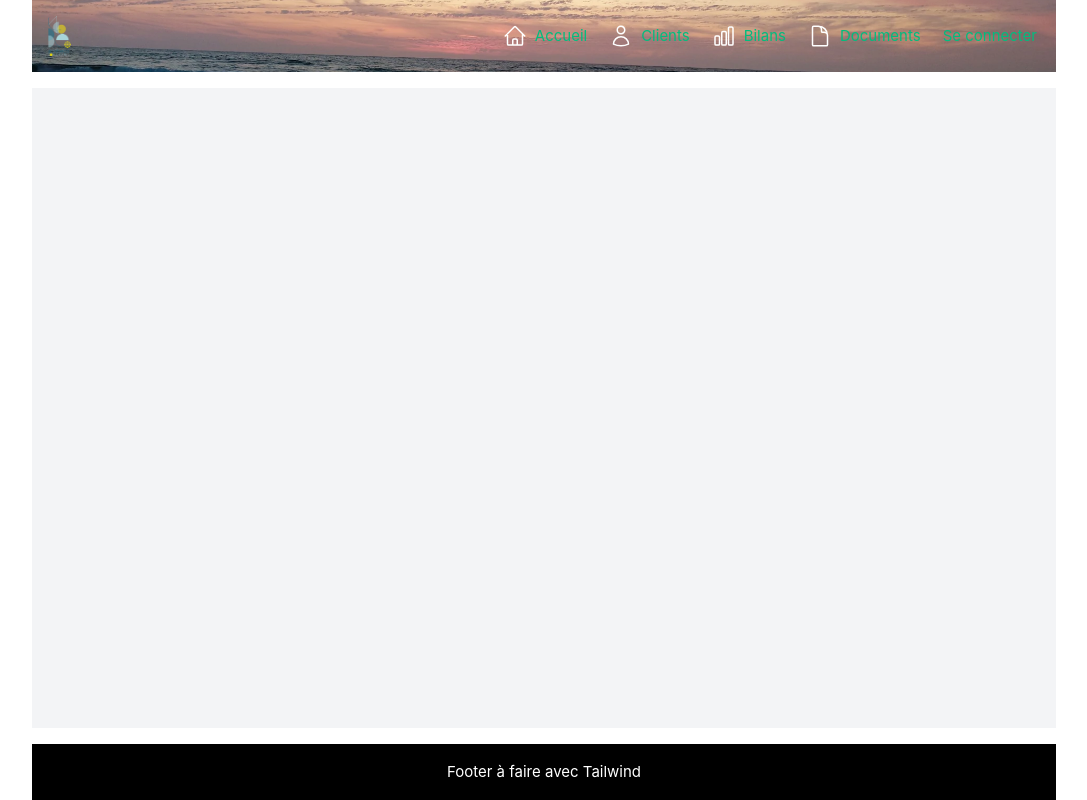
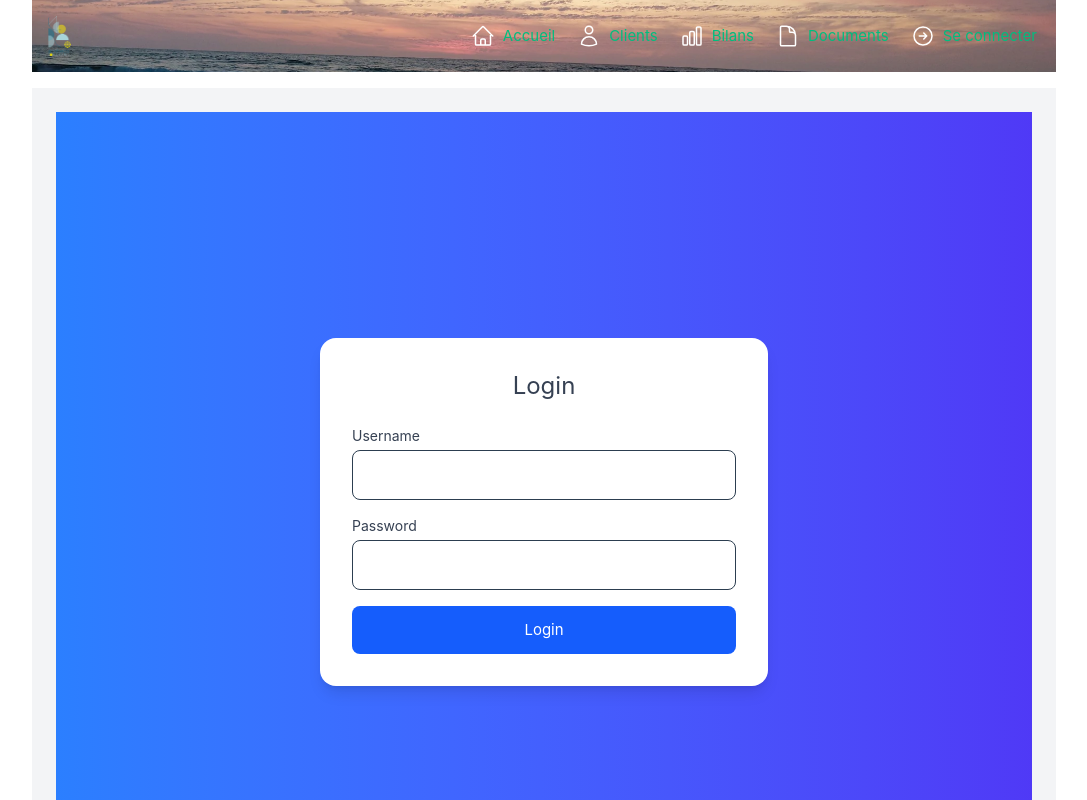
Before and after one commit to JIJOU64/NabV1, a Vue app in the folder NabVueFront/: page /login in a window 1280 px wide. Shown: the top 800 px of the page, without its empty margins (0-1087 px from the left). Built offline with nearby package versions, Linux system fonts and the light colour scheme.

Commit message:
add button se connecter without linked to the backend at the moment

```diff
--- a/NabVueFront/src/components/CrmHeader.vue
+++ b/NabVueFront/src/components/CrmHeader.vue
@@ -27,39 +27,40 @@
         <DocumentIcon class="w-6 h-6 text-white" />
         <span>Documents</span>
       </router-link>
-
-      <!-- Bouton de déconnexion -->
-      <button v-if="isAuthenticated" @click="logout" class="flex items-center space-x-2">
-        <span>Déconnexion</span>
-      </button>
-
-      <!-- Bouton de connexion -->
-      <router-link v-else to="/login" class="flex items-center space-x-2">
+      <!-- Affichage de l'utilisateur ou "Se connecter" -->
+      <router-link v-if="!auth.user" to="/login" class="flex items-center space-x-2">
+        <ArrowRightCircleIcon class="w-6 h-6 text-white" />
         <span>Se connecter</span>
       </router-link>
-
+      <span
+       v-else
+       @click="logout"
+        class="flex items-center space-x-2 cursor-pointer hover:underline">
+        <ArrowRightCircleIcon class="w-6 h-6 text-white" />
+        <span>{{ username }}</span>
+      </span>
 
     </div>
   </header>
 </template>
 
 <script setup>
-import { ref } from 'vue';
-import { useRouter } from 'vue-router';
-import { HomeIcon, UserIcon, ChartBarIcon, DocumentIcon } from '@heroicons/vue/24/outline'
+import { HomeIcon, UserIcon, ChartBarIcon, DocumentIcon, ArrowRightCircleIcon  } from '@heroicons/vue/24/outline'
+import { useAuth } from '@/stores/auth'
+import { computed } from 'vue'
+
+const auth = useAuth()
+
+const username = computed(() => auth.user?.username)
+
+const logout = () => {
+  auth.logout()
+}
+
 
 // Déclaration des images
 const imageUrlLogo = new URL('@/assets/images/LogoNabiha.png', import.meta.url).href
 const imageUrlPhoto = new URL('@/assets/images/ImageBiasr.WebP', import.meta.url).href
 
-// Vérification si l'utilisateur est authentifié
-const isAuthenticated = ref(!!localStorage.getItem('authToken'))
 
-// Fonction de déconnexion
-const logout = () => {
-  localStorage.removeItem('authToken')
-  isAuthenticated.value = false
-  const router = useRouter()
-  router.push('/login') // Rediriger vers la page connexion après la deconnexion
-}
 </script>
--- a/NabVueFront/src/router/index.js
+++ b/NabVueFront/src/router/index.js
@@ -1,5 +1,6 @@
 import { createRouter, createWebHistory } from 'vue-router'
 import HomeView from '../views/HomeView.vue'
+import Login from '@/views/Login.vue'
 
 const router = createRouter({
   history: createWebHistory(import.meta.env.BASE_URL),
@@ -8,6 +9,11 @@ const router = createRouter({
       path: '/',
       name: 'home',
       component: HomeView,
+    },
+    {
+      path: '/login',
+      name: 'login',
+      component: Login
     },
     {
       path: '/client',
--- /dev/null
+++ b/NabVueFront/src/stores/auth.js
@@ -0,0 +1,45 @@
+import { defineStore } from 'pinia'
+import { ref } from 'vue'
+import axios from 'axios'
+
+export const useAuth = defineStore("auth", () => {
+    const user = ref(null)
+
+    const authenticate = (username, password) => {
+        if ( username ==="Jane Doe" && password === "123") {
+            user.value = { username }
+        } else {
+            alert("Identifiants incorrects !");
+        }
+    }
+
+    const logout = () => {
+        user.value = null
+    }
+
+    return {
+        user,
+        authenticate,
+        logout,
+    }
+})
+
+/*
+const authenticate = (username, password) => {
+        if ( username ==="Jane Doe" && password === "123") {
+            user.value = { username }
+        } else {
+            alert("Identifiants incorrects !");
+        }
+    }
+
+    const logout = () => {
+        user.value = null
+    }
+
+    return {
+        user,
+        authenticate,
+        logout,
+    }
+*/
--- /dev/null
+++ b/NabVueFront/src/views/Login.vue
@@ -0,0 +1,48 @@
+<template>
+    <div class="flex items-center justify-center min-h-screen bg-gradient-to-r from-blue-500 to-indigo-600">
+      <div class="w-full max-w-md p-8 bg-white rounded-2xl shadow-lg">
+        <h2 class="text-2xl font-bold text-center text-gray-700 mb-6">Login</h2>
+
+        <form @submit.prevent="handleLogin" class="space-y-4">
+          <div>
+            <label class="block text-sm font-medium text-gray-700">Username</label>
+            <input v-model="username" type="text" class="mt-1 w-full p-3 border rounded-lg focus:ring-2 focus:ring-blue-500" required>
+          </div>
+
+          <div>
+            <label class="block text-sm font-medium text-gray-700">Password</label>
+            <input v-model="password" type="password" class="mt-1 w-full p-3 border rounded-lg focus:ring-2 focus:ring-blue-500" required>
+          </div>
+
+          <button type="submit" class="w-full py-3 bg-blue-600 text-white font-semibold rounded-lg hover:bg-blue-700 transition duration-300">
+            Login
+          </button>
+        </form>
+      </div>
+    </div>
+</template>
+
+<script setup>
+
+
+import { ref } from 'vue';
+import { useRouter } from 'vue-router';
+import { useAuth } from '@/stores/auth';
+
+// Déclaration des variables réactives pour stocker les valeurs du formulaire
+
+const username = ref('');
+const password = ref('');
+const auth = useAuth();
+const router = useRouter();
+
+const handleLogin = () => {
+  auth.authenticate(username.value, password.value);
+  console.log("Utilisateur connecté: ", auth.user);
+
+  if (auth.user) {
+    router.push('/');
+  }
+};
+
+</script>
```
